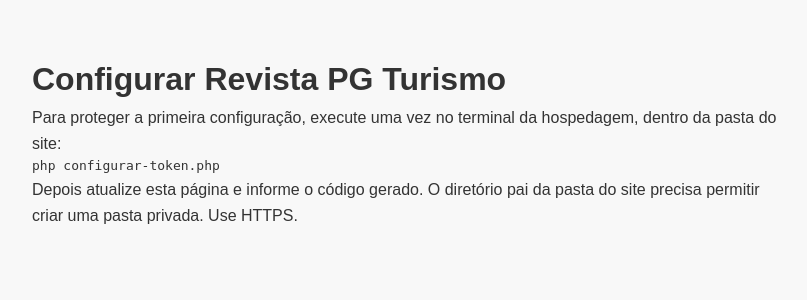
After one commit to pontagrossaturismo-ops/revista, a PHP site: page /instalar.php in a window 1280 px wide. The commit adds this page. Shown: the top 300 px of the page, without its empty margins (232-1039 px from the left). Run offline with PHP 8.4, Linux system fonts and the light colour scheme; some libraries are stand-ins or nearby versions.

Commit message:
Adiciona instalador web e configuração privada do site e bancos

```diff
--- /dev/null
+++ b/config/runtime.php
@@ -0,0 +1,35 @@
+<?php
+function revista_config_dir() {
+    $dir=getenv('REVISTA_CONFIG_DIR') ?: dirname(__DIR__,2).'/revista-config';
+    if (!str_starts_with($dir,'/') || is_link($dir)) throw new RuntimeException('Diretório de configuração inválido.');
+    $parent=realpath(is_dir($dir) ? $dir : dirname($dir));
+    $web=realpath(dirname(__DIR__));
+    if (!$parent || $parent===$web || str_starts_with($parent,$web.'/')) throw new RuntimeException('A configuração deve ficar fora da pasta pública.');
+    return rtrim($dir,'/');
+}
+function revista_config() {
+    $file=revista_config_dir().'/config.json';
+    return is_file($file) ? json_decode(file_get_contents($file),true,512,JSON_THROW_ON_ERROR) : [];
+}
+function revista_setting($key,$default=null) {
+    $env=getenv($key); if ($env!==false) return $env;
+    return revista_config()[$key] ?? $default;
+}
+function revista_write_config($data) {
+    $dir=revista_config_dir();
+    if (!is_dir($dir) && !mkdir($dir,0700,true)) throw new RuntimeException('Sem permissão para criar configuração privada.');
+    $temp=tempnam($dir,'.config-');
+    if (!$temp) throw new RuntimeException('Não foi possível preparar configuração.');
+    try {
+        if (!chmod($temp,0600) || file_put_contents($temp,json_encode($data,JSON_PRETTY_PRINT | JSON_UNESCAPED_UNICODE | JSON_THROW_ON_ERROR),LOCK_EX)===false || !rename($temp,$dir.'/config.json')) throw new RuntimeException('Não foi possível salvar configuração.');
+    } finally { if (is_file($temp)) unlink($temp); }
+}
+function revista_connect($prefix='DB',$values=null) {
+    $get=fn($key,$default=null)=>$values!==null ? ($values[$key] ?? $default) : revista_setting($key,$default);
+    $host=$get($prefix.'_HOST'); $user=$get($prefix.'_USER'); $database=$get($prefix.'_NAME');
+    if (!$host || !$user || !$database) throw new RuntimeException('Preencha a conexão no instalador do site.');
+    mysqli_report(MYSQLI_REPORT_ERROR | MYSQLI_REPORT_STRICT);
+    $db=mysqli_init(); $db->options(MYSQLI_OPT_CONNECT_TIMEOUT,5);
+    @$db->real_connect($host,$user,$get($prefix.'_PASSWORD',''),$database,(int)$get($prefix.'_PORT',3306));
+    $db->set_charset('utf8mb4'); return $db;
+}
--- a/feed.php
+++ b/feed.php
@@ -10,8 +10,8 @@ try {
     $xml=new SimpleXMLElement('<?xml version="1.0" encoding="UTF-8"?><rss version="2.0"><channel/></rss>');
     $channel=$xml->channel;
     $add=function($node,$key,$value) { $child=$node->addChild($key); $child[0]=$value; return $child; };
-    $add($channel,'title','Revista PG Turismo — Notícias');
-    $add($channel,'link','https://www.revistapgturismo.com.br/');
+    $add($channel,'title',revista_setting('SITE_TITLE','Revista PG Turismo').' — Notícias');
+    $add($channel,'link',revista_setting('SITE_URL','https://www.revistapgturismo.com.br/'));
     $add($channel,'description','Notícias das fontes cadastradas na Revista PG Turismo');
     foreach($stmt as $a) {
         $i=$channel->addChild('item'); $add($i,'title',$a['title']); $add($i,'link',$a['url']); $add($i,'description',$a['summary']);
--- a/header.php
+++ b/header.php
@@ -1,3 +1,4 @@
+<?php require_once __DIR__.'/config/runtime.php'; $siteName=htmlspecialchars(revista_setting('SITE_TITLE','Revista PG Turismo'),ENT_QUOTES,'UTF-8'); ?>
 <!DOCTYPE html>
 <html lang="pt-BR">
 <head>
@@ -6,7 +7,7 @@
 
     <meta data-rh="true" name="theme-color" content="#c8102e">
 
-    <title>Revista PG Turismo - <?php echo $titulo; ?></title>
+    <title><?= $siteName ?> - <?php echo $titulo; ?></title>
     <meta name="description" content="<?php echo $pageDescription ?>">
 
     <!-- Favicon -->
@@ -126,6 +127,6 @@
 
     <!-- Schema.org JSON-LD -->
     <script type="application/ld+json">
-        <?php echo json_encode($schemaArticle, JSON_UNESCAPED_SLASHES | JSON_PRETTY_PRINT); ?>
+        <?php echo json_encode($schemaArticle, JSON_UNESCAPED_SLASHES | JSON_PRETTY_PRINT | JSON_HEX_TAG | JSON_HEX_AMP | JSON_HEX_APOS | JSON_HEX_QUOT); ?>
     </script>
     <main class="container">
--- a/index.php
+++ b/index.php
@@ -1,7 +1,7 @@
 <?php
 require_once __DIR__.'/rss/news.php';
-$titulo='Revista PG Turismo'; $pageDescription='Turismo, lazer, gastronomia e notícias';
-$palavrasChave='turismo, notícias'; $url=''; $imagem=''; $noticia=['titulo'=>$titulo,'foto1'=>''];
+$titulo=rss_escape(revista_setting('SITE_TITLE','Revista PG Turismo')); $pageDescription=rss_escape(revista_setting('SITE_DESCRIPTION','Turismo, lazer, gastronomia e notícias'));
+$palavrasChave='turismo, notícias'; $url=rss_escape(revista_setting('SITE_URL','')); $imagem=''; $noticia=['titulo'=>$titulo,'foto1'=>''];
 include 'header.php';
 ?>
 <br>
--- /dev/null
+++ b/instalar.php
@@ -0,0 +1,93 @@
+<?php
+require_once __DIR__.'/rss/core.php';
+header('Cache-Control: no-store'); header('X-Frame-Options: DENY');
+session_set_cookie_params(['httponly'=>true,'secure'=>!empty($_SERVER['HTTPS']) && $_SERVER['HTTPS']!=='off','samesite'=>'Strict']); session_start();
+$_SESSION['setup_csrf']=$_SESSION['setup_csrf'] ?? bin2hex(random_bytes(32));
+$config=revista_config(); $installed=!empty($config['INSTALLED']);
+$authHash=$installed ? revista_setting('RSS_ADMIN_PASSWORD_HASH','') : (is_file(revista_config_dir().'/setup-token.hash') ? file_get_contents(revista_config_dir().'/setup-token.hash') : '');
+$authorized=$authHash && hash_equals(hash('sha256',$authHash),(string)($_SESSION['site_config_auth'] ?? ''));
+$message=''; $saved=false;
+if ($_SERVER['REQUEST_METHOD']==='POST') {
+    if (!hash_equals($_SESSION['setup_csrf'],(string)($_POST['csrf'] ?? ''))) { http_response_code(403); exit('Formulário expirado.'); }
+    if (isset($_POST['activation'])) {
+        if ($authHash && password_verify((string)$_POST['activation'],$authHash)) { session_regenerate_id(true); $_SESSION['site_config_auth']=hash('sha256',$authHash); $authorized=true; }
+        else { usleep(500000); $message='Código ou senha inválidos.'; }
+    } elseif ($authorized && ($_POST['action'] ?? '')==='save') {
+        try {
+            foreach (['curl','SimpleXML','pdo_sqlite','mysqli'] as $extension) if (!extension_loaded($extension)) throw new RuntimeException('Falta a extensão PHP '.$extension.'.');
+            $new=$config;
+            $new['SITE_TITLE']=trim((string)($_POST['site_title'] ?? ''));
+            $new['SITE_DESCRIPTION']=trim((string)($_POST['site_description'] ?? ''));
+            $new['SITE_URL']=rtrim(rss_url((string)($_POST['site_url'] ?? '')),'/');
+            if (!$new['SITE_TITLE'] || strlen($new['SITE_TITLE'])>150) throw new RuntimeException('Preencha o nome do site (até 150 caracteres).');
+            $interval=filter_var($_POST['interval'] ?? '',FILTER_VALIDATE_INT,['options'=>['min_range'=>5,'max_range'=>1440]]);
+            if ($interval===false) throw new RuntimeException('Intervalo entre 5 e 1440 minutos.');
+            $new['RSS_INTERVAL_MINUTES']=$interval;
+            $new['RSS_DATA_DIR']=revista_config_dir().'/rss';
+            $password=(string)($_POST['admin_password'] ?? '');
+            if ($password!=='' || !$installed) {
+                if (strlen($password)<12 || $password!==(string)($_POST['admin_confirm'] ?? '')) throw new RuntimeException('A senha do painel precisa de 12 caracteres e confirmação igual.');
+                $new['RSS_ADMIN_PASSWORD_HASH']=password_hash($password,PASSWORD_DEFAULT);
+            }
+            $useDb=!empty($_POST['use_db']);
+            if ($useDb) {
+                $new['DB_HOST']=trim((string)($_POST['db_host'] ?? ''));
+                $new['DB_USER']=trim((string)($_POST['db_user'] ?? ''));
+                $new['DB_NAME']=trim((string)($_POST['db_name'] ?? ''));
+                $port=filter_var($_POST['db_port'] ?? '',FILTER_VALIDATE_INT,['options'=>['min_range'=>1,'max_range'=>65535]]);
+                if (!$port) throw new RuntimeException('Porta do banco inválida.');
+                $new['DB_PORT']=$port;
+                $dbPassword=(string)($_POST['db_password'] ?? '');
+                if ($dbPassword!=='' || !isset($new['DB_PASSWORD'])) $new['DB_PASSWORD']=$dbPassword;
+                try { $db=revista_connect('DB',$new); $db->query('SELECT id,titulo,categoria,gravata,foto1,conteudo FROM materia LIMIT 0'); $db->close(); }
+                catch(Throwable $e) { throw new RuntimeException('Não foi possível validar o banco/tabela materia. Confira os dados, acesso externo e existência da tabela. Nenhuma configuração foi salva.'); }
+            } else { foreach(['DB_HOST','DB_USER','DB_NAME','DB_PASSWORD','DB_PORT'] as $key) unset($new[$key]); }
+            if (!empty($_POST['use_conv'])) {
+                foreach (['HOST','USER','NAME'] as $key) $new['DB_CONV_'.$key]=trim((string)($_POST['conv_'.strtolower($key)] ?? ''));
+                $port=filter_var($_POST['conv_port'] ?? '',FILTER_VALIDATE_INT,['options'=>['min_range'=>1,'max_range'=>65535]]);
+                if (!$port) throw new RuntimeException('Porta do banco do guia inválida.');
+                $new['DB_CONV_PORT']=$port;
+                $convPassword=(string)($_POST['conv_password'] ?? '');
+                if ($convPassword!=='' || !isset($new['DB_CONV_PASSWORD'])) $new['DB_CONV_PASSWORD']=$convPassword;
+                try { $db=revista_connect('DB_CONV',$new); $db->query('SELECT 1 FROM lojas LIMIT 0'); $db->close(); }
+                catch(Throwable $e) { throw new RuntimeException('Não foi possível validar o banco/tabela lojas do guia. Confira os dados. Nenhuma configuração foi salva.'); }
+            } else { foreach(['HOST','USER','NAME','PASSWORD','PORT'] as $key) unset($new['DB_CONV_'.$key]); }
+            $feedUrl=trim((string)($_POST['feed_url'] ?? '')); $feedName=trim((string)($_POST['feed_name'] ?? '')); $category=$_POST['category'] ?? 'noticias';
+            if ($feedUrl) {
+                $feedUrl=rss_url($feedUrl);
+                if (!$feedName || !in_array($category,rss_categories(),true)) throw new RuntimeException('Preencha nome e categoria da fonte.');
+                rss_public_ips(parse_url($feedUrl,PHP_URL_HOST));
+            }
+            if (!is_dir($new['RSS_DATA_DIR']) && !mkdir($new['RSS_DATA_DIR'],0700,true)) throw new RuntimeException('Não foi possível preparar armazenamento RSS.');
+            // SQLite independente da configuração ainda não salva.
+            $storage=new PDO('sqlite:'.$new['RSS_DATA_DIR'].'/rss.sqlite',null,null,[PDO::ATTR_ERRMODE=>PDO::ERRMODE_EXCEPTION]);
+            $storage->exec('CREATE TABLE IF NOT EXISTS sources (id INTEGER PRIMARY KEY, name TEXT NOT NULL, url TEXT NOT NULL UNIQUE, category TEXT NOT NULL, active INTEGER NOT NULL DEFAULT 1, checked_at TEXT, error TEXT)');
+            $storage->beginTransaction();
+            try {
+                if ($feedUrl) $storage->prepare('INSERT INTO sources(name,url,category) VALUES(?,?,?) ON CONFLICT(url) DO UPDATE SET name=excluded.name,category=excluded.category')->execute([$feedName,$feedUrl,$category]);
+                $new['INSTALLED']=true; revista_write_config($new); $storage->commit();
+            } catch(Throwable $e) { if ($storage->inTransaction()) $storage->rollBack(); throw $e; }
+            if (is_file(revista_config_dir().'/setup-token.hash')) unlink(revista_config_dir().'/setup-token.hash');
+            $config=$new; $installed=true; $authHash=$new['RSS_ADMIN_PASSWORD_HASH']; $_SESSION['site_config_auth']=hash('sha256',$authHash);
+            $message='Configuração salva. O site e o painel já podem usar estes dados.'; $saved=true;
+        } catch(Throwable $e) { $message=$e->getMessage(); }
+    } else { http_response_code(403); $message='Entre antes de configurar.'; }
+}
+function field($key,$default='') { global $config; return rss_escape($config[$key] ?? $default); }
+function setup_csrf() { echo '<input type="hidden" name="csrf" value="'.rss_escape($_SESSION['setup_csrf']).'">'; }
+?>
+<!doctype html><html lang="pt-BR"><meta charset="utf-8"><meta name="viewport" content="width=device-width,initial-scale=1"><title>Configurar site</title><link rel="stylesheet" href="style.css"><style>.setup{max-width:800px;margin:30px auto;padding:24px}.setup label{display:block;margin:16px 0}.setup input:not([type=checkbox]),.setup textarea,.setup select{display:block;width:100%;padding:10px}.setup fieldset{padding:20px;margin:20px 0}.setup code{overflow-wrap:anywhere}.setup button{padding:12px 20px}</style><main class="setup"><h1>Configurar Revista PG Turismo</h1><p role="status"><?=rss_escape($message)?></p>
+<?php if (!$authorized): ?>
+<?php if (!$authHash): ?><p>Para proteger a primeira configuração, execute uma vez no terminal da hospedagem, dentro da pasta do site:</p><pre>php configurar-token.php</pre><p>Depois atualize esta página e informe o código gerado. O diretório pai da pasta do site precisa permitir criar uma pasta privada. Use HTTPS.</p>
+<?php else: ?><form method="post"><?php setup_csrf(); ?><label><?=$installed?'Senha do painel':'Código de ativação'?><input type="password" name="activation" required autocomplete="current-password"></label><button>Entrar</button></form><?php endif; ?>
+<?php else: ?>
+<form method="post"><?php setup_csrf(); ?><input type="hidden" name="action" value="save">
+<fieldset><legend>Site</legend><label>Nome do site<input name="site_title" maxlength="150" value="<?=field('SITE_TITLE','Revista PG Turismo')?>" required></label><label>Descrição<textarea name="site_description"><?=field('SITE_DESCRIPTION','Turismo, lazer, gastronomia e notícias')?></textarea></label><label>Endereço do site<input type="url" name="site_url" value="<?=field('SITE_URL','https://www.revistapgturismo.com.br')?>" required></label></fieldset>
+<fieldset><legend>Banco de dados existente</legend><label><input type="checkbox" name="use_db" value="1" <?=!$installed || !empty($config['DB_HOST'])?'checked':''?>> Usar o banco MySQL das matérias</label><label>Servidor<input name="db_host" value="<?=field('DB_HOST','revistapg.mysql.uhserver.com')?>"></label><label>Usuário<input name="db_user" value="<?=field('DB_USER','revistapg')?>"></label><label>Senha do banco<input type="password" name="db_password" autocomplete="new-password"></label><p>Se já estiver salva, deixe a senha vazia para mantê-la. A senha nunca é exibida.</p><label>Nome do banco<input name="db_name" value="<?=field('DB_NAME','revistapg')?>"></label><label>Porta<input type="number" name="db_port" min="1" max="65535" value="<?=field('DB_PORT',3306)?>"></label><p>A conexão e a tabela materia são verificadas antes de salvar. Nenhuma tabela existente será alterada.</p></fieldset>
+<fieldset><legend>Banco do guia de estabelecimentos (opcional)</legend><label><input type="checkbox" name="use_conv" value="1" <?=!empty($config['DB_CONV_HOST'])?'checked':''?>> Configurar também o guia</label>
+<?php foreach(['host'=>'Servidor','user'=>'Usuário','name'=>'Nome do banco'] as $key=>$label): ?><label><?=rss_escape($label)?><input name="conv_<?=$key?>" value="<?=field('DB_CONV_'.strtoupper($key))?>"></label><?php endforeach; ?>
+<label>Senha do banco do guia<input type="password" name="conv_password" autocomplete="new-password"></label><label>Porta<input type="number" name="conv_port" min="1" max="65535" value="<?=field('DB_CONV_PORT',3306)?>"></label><p>Deixe a senha vazia para manter a existente. A tabela lojas será validada.</p></fieldset>
+<fieldset><legend>Acesso e atualização</legend><label><?=$installed?'Nova senha do painel (opcional)':'Senha do painel'?><input type="password" name="admin_password" minlength="12" autocomplete="new-password" <?=$installed?'':'required'?>></label><label>Confirmar senha<input type="password" name="admin_confirm" autocomplete="new-password" <?=$installed?'':'required'?>></label><label>Intervalo entre importações, em minutos<input type="number" name="interval" min="5" max="1440" value="<?=field('RSS_INTERVAL_MINUTES',15)?>" required></label></fieldset>
+<fieldset><legend>Fonte RSS inicial (opcional)</legend><label>Nome da fonte<input name="feed_name"></label><label>URL do RSS/Atom<input type="url" name="feed_url"></label><label>Categoria<select name="category"><?php foreach(rss_categories() as $c): ?><option><?=rss_escape($c)?></option><?php endforeach; ?></select></label></fieldset><button>Validar e salvar configuração</button></form>
+<?php if ($installed): ?><h2>Próximo passo: atualização automática</h2><p>Abra <a href="rss-admin.php">o painel de feeds</a> para cadastrar outras fontes. No painel da hospedagem, crie uma tarefa cron a cada minuto com este comando; o importador respeita o intervalo configurado:</p><pre><?=rss_escape('cd '.escapeshellarg(__DIR__).' && php rss-importar.php')?></pre><p>O site não consegue criar tarefas no painel da hospedagem. Para testar imediatamente no terminal, execute <code>php rss-importar.php --force</code>.</p><p><a href="index.php">Ver site</a></p><?php endif; ?>
+<?php endif; ?></main></html>
--- a/rss-admin.php
+++ b/rss-admin.php
@@ -4,8 +4,8 @@ header('Cache-Control: no-store');
 header('X-Frame-Options: DENY');
 session_set_cookie_params(['httponly'=>true,'secure'=>!empty($_SERVER['HTTPS']) && $_SERVER['HTTPS']!=='off','samesite'=>'Strict']);
 session_start();
-$password=getenv('RSS_ADMIN_PASSWORD_HASH');
-if (!$password) { http_response_code(503); exit('Configure RSS_ADMIN_PASSWORD_HASH no servidor para habilitar o painel.'); }
+$password=revista_setting('RSS_ADMIN_PASSWORD_HASH');
+if (!$password) { http_response_code(503); exit('Conclua a configuração em instalar.php para habilitar o painel.'); }
 $_SESSION['csrf']=$_SESSION['csrf'] ?? bin2hex(random_bytes(32));
 $message='';
 if ($_SERVER['REQUEST_METHOD']==='POST') {
@@ -33,7 +33,7 @@ if ($_SERVER['REQUEST_METHOD']==='POST') {
 }
 function csrf_field() { echo '<input type="hidden" name="csrf" value="'.rss_escape($_SESSION['csrf']).'">'; }
 ?>
-<!doctype html><html lang="pt-BR"><meta charset="utf-8"><meta name="viewport" content="width=device-width,initial-scale=1"><title>Fontes RSS — Revista PG Turismo</title><link rel="stylesheet" href="style.css"><main style="max-width:1000px;margin:40px auto;padding:20px"><h1>Fontes RSS</h1><p><?=rss_escape($message)?></p>
+<!doctype html><html lang="pt-BR"><meta charset="utf-8"><meta name="viewport" content="width=device-width,initial-scale=1"><title>Fontes RSS — Revista PG Turismo</title><link rel="stylesheet" href="style.css"><main style="max-width:1000px;margin:40px auto;padding:20px"><h1>Fontes RSS</h1><p><a href="instalar.php">Configurar site</a></p><p><?=rss_escape($message)?></p>
 <?php if (empty($_SESSION['rss_admin'])): ?>
 <form method="post"><?php csrf_field(); ?><label>Senha <input type="password" name="password" required autocomplete="current-password"></label><button>Entrar</button></form>
 <?php else: ?>
--- a/rss/core.php
+++ b/rss/core.php
@@ -1,11 +1,12 @@
 <?php
+require_once dirname(__DIR__).'/config/runtime.php';
 // PHP 8.1+, PDO SQLite, cURL, SimpleXML e mbstring não é necessário.
 function rss_escape($s) { return htmlspecialchars((string)$s, ENT_QUOTES | ENT_SUBSTITUTE, 'UTF-8'); }
 function rss_categories() { return ['viagem','lazer','gastronomia','eventos','esporte','noticias']; }
 function rss_db() {
     static $db;
     if ($db) return $db;
-    $dir = getenv('RSS_DATA_DIR') ?: dirname(__DIR__, 2) . '/revista-rss-data';
+    $dir = revista_setting('RSS_DATA_DIR') ?: dirname(__DIR__, 2) . '/revista-rss-data';
     if (!is_dir($dir) && !mkdir($dir, 0700, true)) throw new RuntimeException('Não foi possível criar o diretório RSS.');
     $db = new PDO('sqlite:' . $dir . '/rss.sqlite', null, null, [PDO::ATTR_ERRMODE=>PDO::ERRMODE_EXCEPTION]);
     $db->exec('PRAGMA busy_timeout=10000; PRAGMA foreign_keys=ON');
--- a/rss/news.php
+++ b/rss/news.php
@@ -1,7 +1,7 @@
 <?php
 require_once __DIR__.'/core.php';
 function revista_manual_news($category=null,$limit=54) {
-    if (!getenv('DB_HOST')) return [];
+    if (!revista_setting('DB_HOST')) return [];
     try {
         include dirname(__DIR__).'/log.php';
         $sql='SELECT * FROM materia'; $params=[];
```
Also changed, not shown: INSTALACAO-RSS.md (+46 -39 lines), configurar-token.php (added, +12 -0 lines), log-conv.php (+2 -10 lines), log.php (+2 -10 lines), rss-importar.php (+5 -2 lines), tests/rss-test.php (+1 -0 lines), 2 other files.
